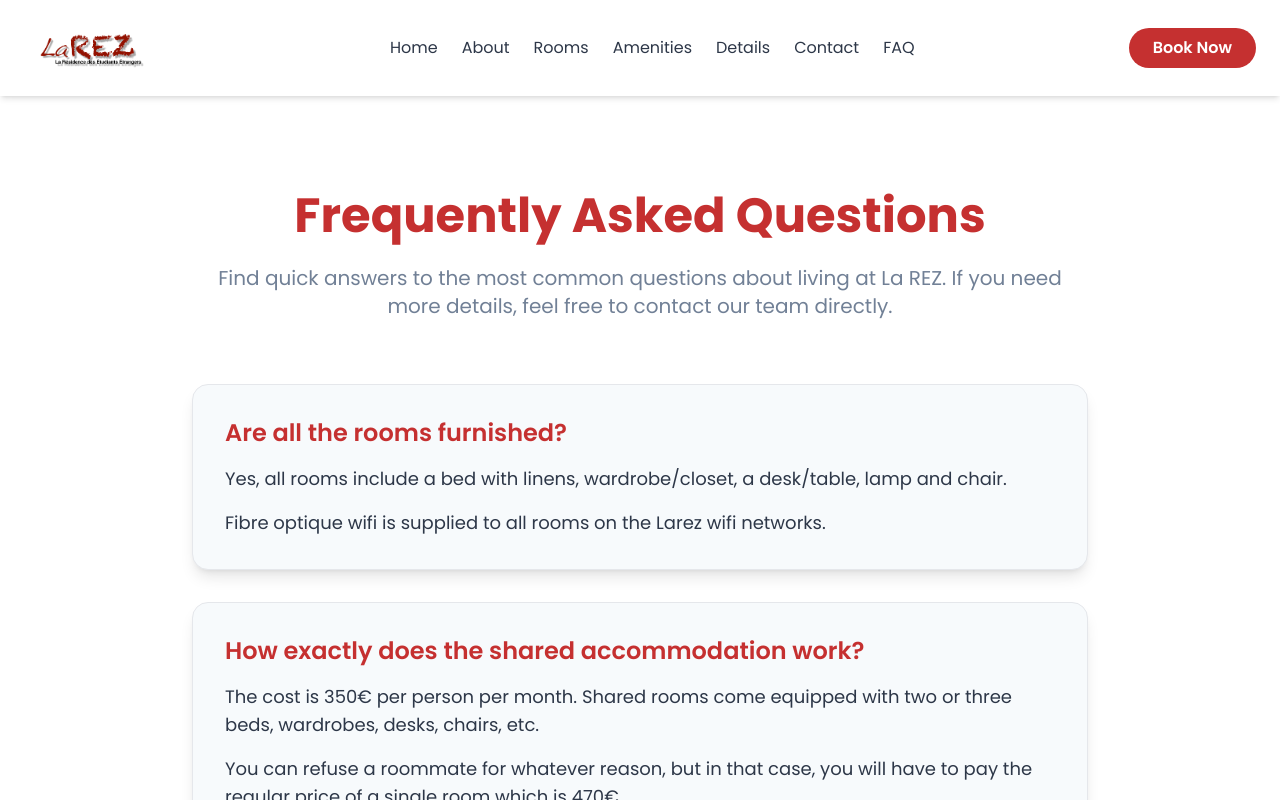
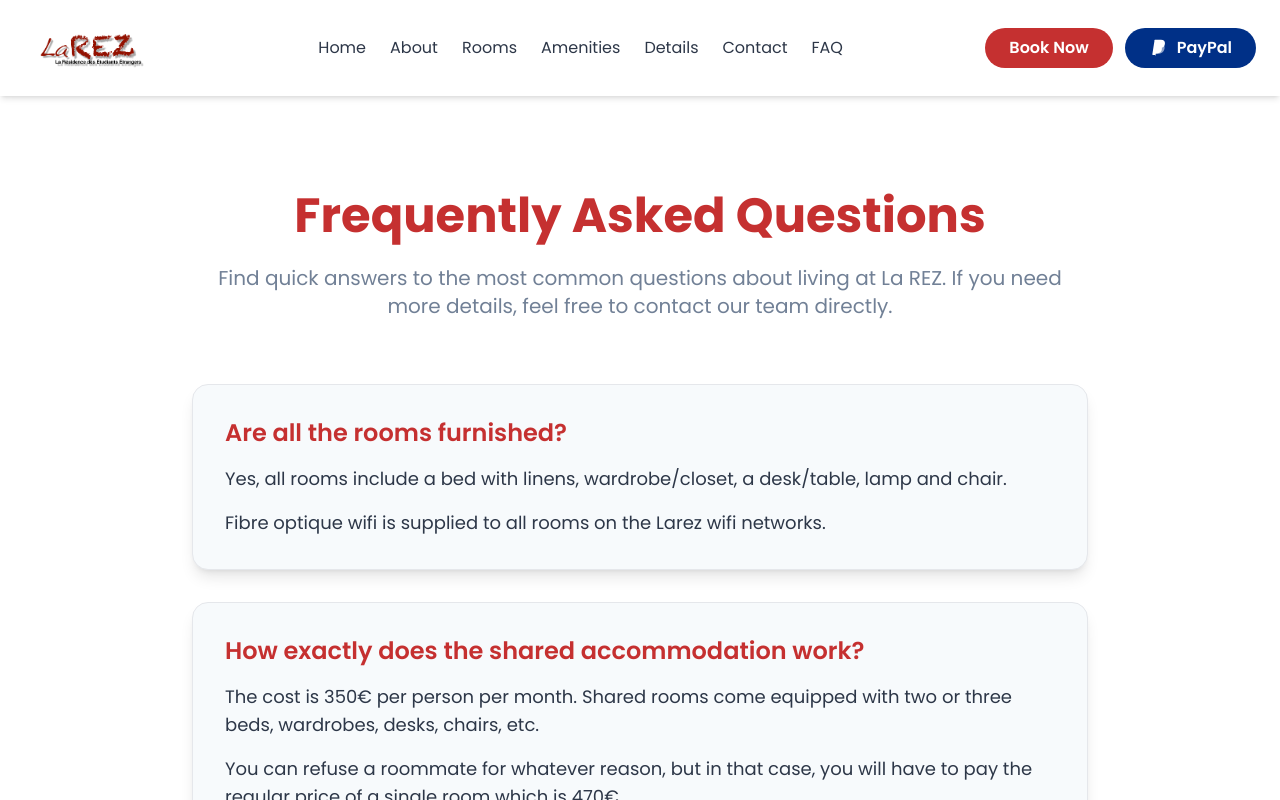
Before and after one commit to xvimnt/laRez, a React (Vite) app: page /faq in a window 1280 px wide. Shown: the top 800 px of the page. Built offline with nearby package versions, Linux system fonts and the light colour scheme.

Commit message:
feat: add pay with paypal button

```diff
--- a/src/components/Footer.jsx
+++ b/src/components/Footer.jsx
@@ -6,11 +6,13 @@ const Footer = () => {
           <div>
             <h3 className="text-xl font-bold text-white mb-4">La REZ</h3>
             <p className="text-text-muted-dark">
-              11 Grande Rue
+              39 Grande Rue
               <br />
               91600 Savigny-sur-Orge
               <br />
-              France
+              <a className="hover:text-white" href="mailto:rooms.paris@gmail.com">
+                rooms.paris@gmail.com
+              </a>
             </p>
           </div>
           <div>
--- a/src/components/Layout.jsx
+++ b/src/components/Layout.jsx
@@ -54,12 +54,24 @@ const Layout = () => {
               FAQ
             </Link>
           </nav>
-          <div className="flex items-center">
+          <div className="flex items-center gap-3">
             <a
               href="https://docs.google.com/forms/d/e/1FAIpQLSd2ku593gaxVr6Pb4CBj4AHxBlj5hAyRD2NkUw4QOEohQ4x0w/viewform"
               className="bg-primary text-white px-6 py-2 rounded-full font-semibold hover:bg-red-700 transition-colors"
             >
               Book Now
+            </a>
+            <a
+              href="https://paypal.me/locaflat?country.x=FR&locale.x=fr_FR"
+              target="_blank"
+              rel="noreferrer"
+              className="bg-[#003087] text-white px-6 py-2 rounded-full font-semibold hover:bg-[#009cde] transition-colors inline-flex items-center justify-center gap-2"
+            >
+              <svg aria-hidden="true" viewBox="0 0 24 24" className="h-5 w-5" fill="currentColor">
+                <path d="M7.2 20.4H4.7a.7.7 0 0 1-.69-.83l2.55-16.2A.9.9 0 0 1 7.45 2h6.92c3.23 0 5.13 1.62 4.75 4.9-.32 2.63-1.62 4.19-3.78 4.86.14.52.2 1.11.12 1.79-.37 3.07-2.3 4.9-5.79 4.9H8.2l-.36 2.3a.9.9 0 0 1-.64.65Z" />
+                <path d="M9.1 18.8H7.2l1.7-10.8a.9.9 0 0 1 .88-.76h4.18c3.23 0 5.13 1.62 4.75 4.9-.37 3.07-2.3 6.66-6.87 6.66H9.46a.9.9 0 0 0-.89.76l-.07.44a1.1 1.1 0 0 1-.4.7Z" opacity="0.55" />
+              </svg>
+              <span>PayPal</span>
             </a>
             <button className="md:hidden ml-4 text-text-light dark:text-text-dark" aria-label="Open menu">
               <span className="material-icons">menu</span>
--- a/src/pages/LandingPage.jsx
+++ b/src/pages/LandingPage.jsx
@@ -749,12 +749,32 @@ const CallToActionSection = () => {
         <p className="text-xl mb-8 max-w-3xl mx-auto">
           Don't miss the opportunity to live in one of the most vibrant student communities in Paris. Apply now!
         </p>
+        <div className="flex flex-col sm:flex-row items-center justify-center gap-4">
           <a
             href="https://docs.google.com/forms/d/e/1FAIpQLSd2ku593gaxVr6Pb4CBj4AHxBlj5hAyRD2NkUw4QOEohQ4x0w/viewform"
             className="bg-white text-primary px-10 py-4 rounded-full font-bold text-lg hover:bg-gray-200 transition-transform transform hover:scale-105"
           >
             Book Your Room Today
           </a>
+          <a
+            href="https://paypal.me/locaflat?country.x=FR&locale.x=fr_FR"
+            target="_blank"
+            rel="noreferrer"
+            className="bg-[#003087] text-white px-10 py-4 rounded-full font-bold text-lg hover:bg-[#009cde] transition-transform transform hover:scale-105 inline-flex items-center justify-center gap-3"
+          >
+            <svg
+              aria-hidden="true"
+              viewBox="0 0 24 24"
+              className="h-6 w-6"
+              fill="currentColor"
+            >
+              <path d="M7.2 20.4H4.7a.7.7 0 0 1-.69-.83l2.55-16.2A.9.9 0 0 1 7.45 2h6.92c3.23 0 5.13 1.62 4.75 4.9-.32 2.63-1.62 4.19-3.78 4.86.14.52.2 1.11.12 1.79-.37 3.07-2.3 4.9-5.79 4.9H8.2l-.36 2.3a.9.9 0 0 1-.64.65Z" />
+              <path d="M9.1 18.8H7.2l1.7-10.8a.9.9 0 0 1 .88-.76h4.18c3.23 0 5.13 1.62 4.75 4.9-.37 3.07-2.3 6.66-6.87 6.66H9.46a.9.9 0 0 0-.89.76l-.07.44a1.1 1.1 0 0 1-.4.7Z" opacity="0.55" />
+            </svg>
+            <span>Pay with PayPal</span>
+          </a>
+        </div>
+
       </div>
     </section>
   );
```
Lines whose indentation alone changed are shown as unchanged.
